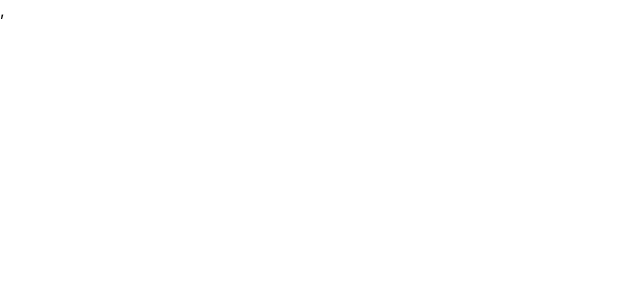
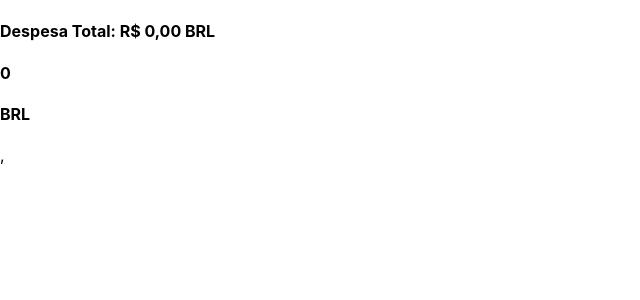
Before and after one commit to rafaelGdPS/Trybe-wallet, a React (Vite) app: page /carteira in a window 1280 px wide. Before the commit this address had no page. Shown: the top 300 px of the page, without its empty margins (0-640 px from the left). Built offline with nearby package versions, Linux system fonts and the light colour scheme.

Commit message:
Requisito 2

```diff
--- a/src/App.tsx
+++ b/src/App.tsx
@@ -1,11 +1,13 @@
 import React from 'react';
 import { Route, Routes } from 'react-router-dom';
 import Login from './pages/Login';
+import Wallet from './pages/Wallet';
 
 function App() {
   return (
     <Routes>
       <Route path="/" element={ <Login /> } />
+      <Route path="/carteira" element={ <Wallet /> } />
     </Routes>
   );
 }
--- a/src/components/Header.tsx
+++ b/src/components/Header.tsx
@@ -1,5 +1,19 @@
+import { useSelector } from 'react-redux';
+import { GlobalStateType } from '../types';
+
 function Header() {
-  return <div>Header</div>;
+  const data = useSelector((globalState: GlobalStateType) => globalState.user);
+
+  console.log(data);
+
+  return (
+    <header>
+      <h4 data-testid="email-field">{ data.email }</h4>
+      <h4>Despesa Total: R$ 0,00 BRL</h4>
+      <h4 data-testid="total-field">0</h4>
+      <h4 data-testid="header-currency-field">BRL</h4>
+    </header>
+  );
 }
 
 export default Header;
--- a/src/pages/Wallet.tsx
+++ b/src/pages/Wallet.tsx
@@ -1,5 +1,11 @@
+import Header from '../components/Header';
+
 function Wallet() {
-  return <div>TrybeWallet</div>;
+  return (
+    <main>
+      <Header />
+    </main>
+  );
 }
 
 export default Wallet;
--- a/src/types.tsx
+++ b/src/types.ts
@@ -12,4 +12,8 @@ export type UserDataActionType = {
   }
 };
 
+export type GlobalStateType = {
+  user: UserDataType
+};
+
 export type Dispatch = ThunkDispatch<UserDataType, null, AnyAction>;
```
